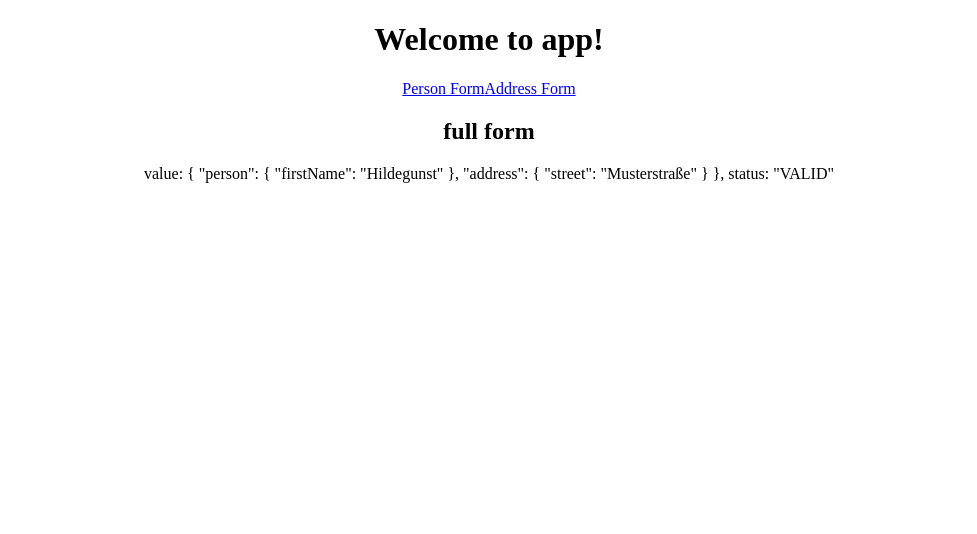
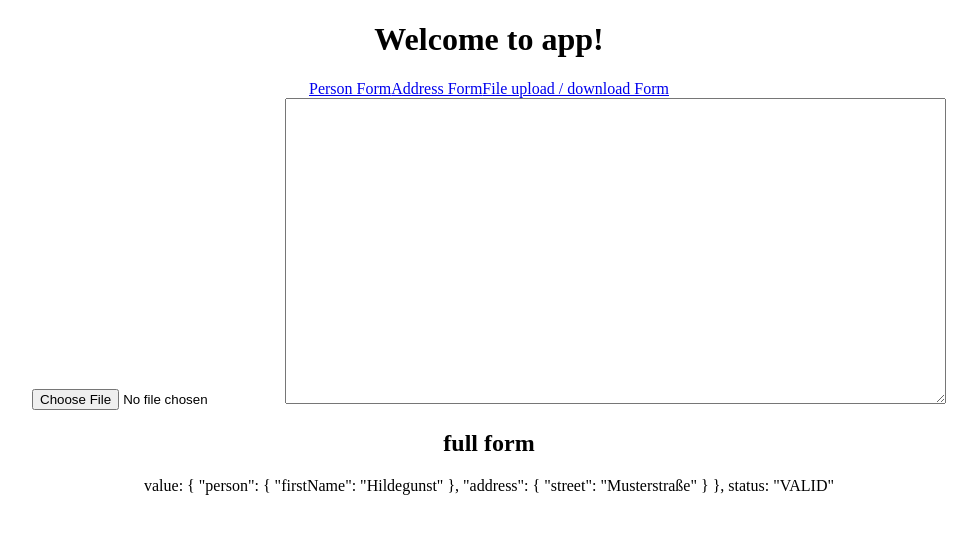
Before and after one commit to torstenwerner/angular-forms, an Angular app: page /fileform in a window 1280 px wide. Before the commit this address led to /. Shown: the top 534 px of the page, without its empty margins (151-1128 px from the left). Built offline with nearby package versions, Linux system fonts and the light colour scheme.

Commit message:
add an file upload form with base64 encoding

```diff
--- a/src/app/app-routing.module.ts
+++ b/src/app/app-routing.module.ts
@@ -1,10 +1,12 @@
+import { FileformComponent } from './fileform/fileform.component';
 import { SubformComponent } from './subform/subform.component';
 import { RouterModule, Routes } from '@angular/router';
 import { NgModule } from '@angular/core';
 
 const routes: Routes = [
   { path: '', redirectTo: '/form/0', pathMatch: 'full' },
-  { path: 'form/:id', component: SubformComponent }
+  { path: 'form/:id', component: SubformComponent },
+  { path: 'fileform', component: FileformComponent}
 ];
 
 @NgModule({
--- a/src/app/app.component.html
+++ b/src/app/app.component.html
@@ -7,6 +7,7 @@
   <nav>
     <a routerLink="/form/0">Person Form</a>
     <a routerLink="/form/1">Address Form</a>
+    <a routerLink="/fileform">File upload / download Form</a>
   </nav>
   <form [formGroup]="fullform">
     <router-outlet></router-outlet>
--- a/src/app/app.module.ts
+++ b/src/app/app.module.ts
@@ -7,12 +7,14 @@ import { NgModule } from '@angular/core';
 import { AppComponent } from './app.component';
 import { FormService } from './form.service';
 import { AppRoutingModule } from './app-routing.module';
+import { FileformComponent } from './fileform/fileform.component';
 
 
 @NgModule({
   declarations: [
     AppComponent,
-    SubformComponent
+    SubformComponent,
+    FileformComponent
   ],
   imports: [
     BrowserModule,
--- /dev/null
+++ b/src/app/fileform/fileform.component.html
@@ -0,0 +1,4 @@
+<form>
+  <input #file type="file" (change)="onChange(file.files)">
+  <textarea rows="20" cols="80">{{base64}}</textarea>
+</form>
--- /dev/null
+++ b/src/app/fileform/fileform.component.ts
@@ -0,0 +1,23 @@
+import { Component, OnInit, ViewEncapsulation } from '@angular/core';
+
+@Component({
+  selector: 'app-fileform',
+  templateUrl: './fileform.component.html',
+  styleUrls: ['./fileform.component.css'],
+  encapsulation: ViewEncapsulation.None
+})
+export class FileformComponent implements OnInit {
+
+  base64 = '';
+
+  constructor() { }
+
+  ngOnInit() {
+  }
+
+  onChange(data: FileList) {
+    const reader = new FileReader();
+    reader.onload = event => this.base64 = btoa(reader.result);
+    reader.readAsBinaryString(data.item(0));
+  }
+}
```
Also changed, not shown: src/app/fileform/fileform.component.css (added), 1 other file (tests, documents, lock files or other folders).
